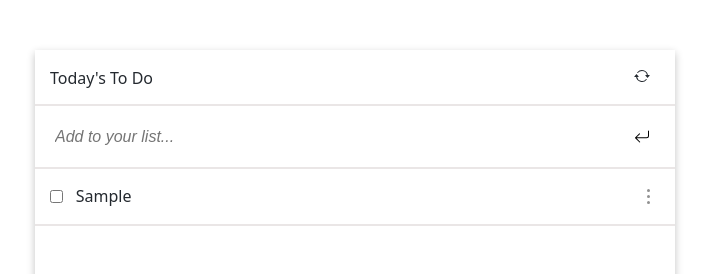
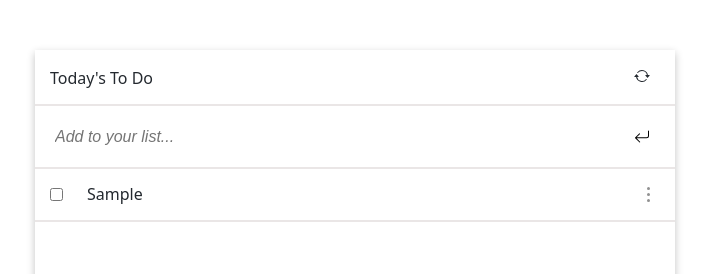
Before and after one commit to devMunyi/todo-list, a website built with webpack: page src/index.html in a window 1280 px wide. Both pictures are taken after typing "Sample" into the empty fields and a click on the button 932 px from the left and 136 px from the top of the page. Shown: the top 274 px of the page, 285-994 px from the left. Built offline with nearby package versions, Linux system fonts and the light colour scheme.

Commit message:
fix list styling

```diff
--- a/modules/displayToDOList.js
+++ b/modules/displayToDOList.js
@@ -10,9 +10,9 @@ export default function displayToDOList(todoList) {
       })" type="checkbox" id="myCheck-${item.index}" ${
         item.completed ? 'checked' : ''
       }/>
-      <label style="width: 75%" class="${
-        item.completed ? 'completed' : ''
-      }" for="myCheck">${item.description}</label>
+      <label class="${item.completed ? 'completed' : ''}" for="myCheck">${
+        item.description
+      }</label>
     </div>
     <div onmouseout="mouseOut(${item.index})" onmouseover="mouseOver(${
         item.index
--- a/src/style.css
+++ b/src/style.css
@@ -1,5 +1,4 @@
 @import url('https://fonts.googleapis.com/css2?family=Montserrat:wght@500&display=swap');
-
 
 * {
   margin: 0;
@@ -16,7 +15,6 @@ body {
   color: #24292f;
   font-style: normal;
 }
-
 
 #tdl-placeholder {
   margin: 50px auto;
@@ -46,10 +44,7 @@ body {
 .descriptions-container {
   overflow-y: auto;
   height: 400px;
-}
-
-.tdl-description__container {
-  height: 25px;
+  width: 100%;
 }
 
 .tdl-title__container {
@@ -64,9 +59,9 @@ body {
 }
 
 .tdl-description__left--item {
-  display: flex;
-  justify-items: center;
-  gap: 0.8rem;
+   width: 75%;
+   display: flex;
+   gap: 1.5rem;
 }
 
 .tdl-description__input-field {
@@ -78,9 +73,8 @@ body {
 }
 
 .tdl-description__input-field:focus {
-  background-color:#e9e4e47a;
+  background-color: #e9e4e47a;
 }
-
 
 .tdl-description__input-field::placeholder {
   font-style: italic;
```
